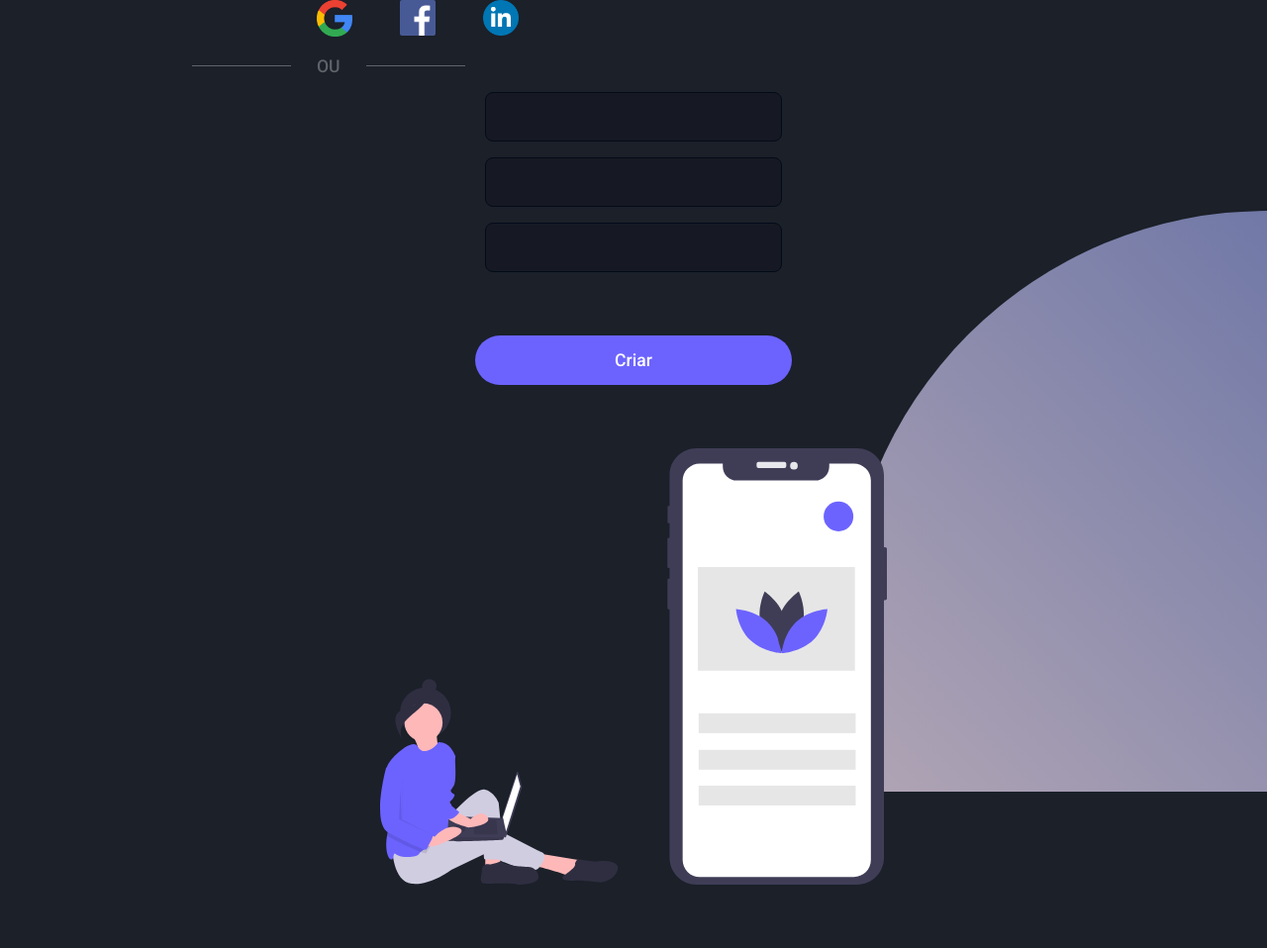
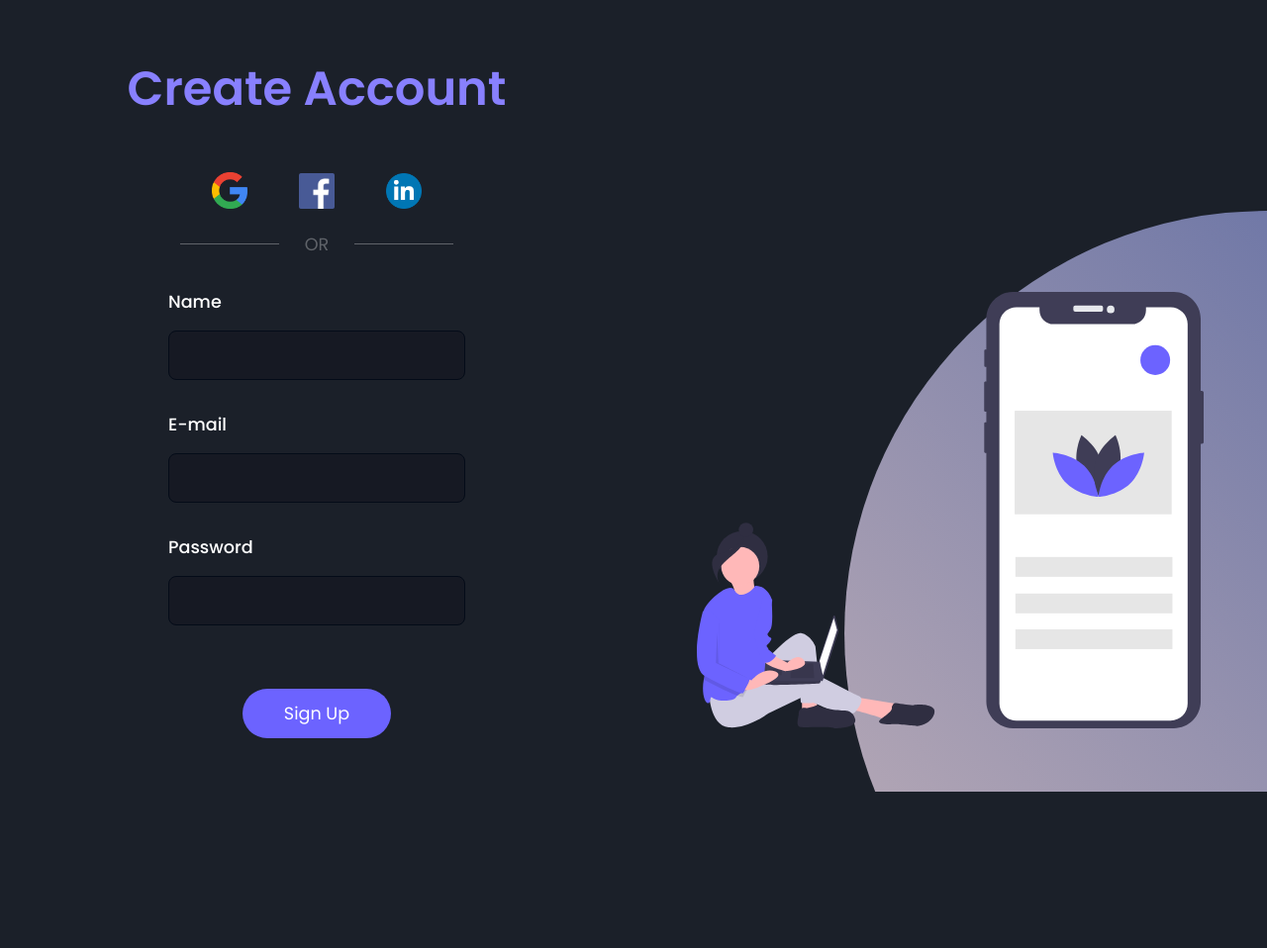
Before and after one commit to Gustavoddr/Cadastros, a plain HTML site: page index.html in a window 1280 px wide. Shown: the whole page at 99% size. After the commit the page ends 800 px from the top, so only its background shows below. Drawn offline with Linux system fonts and the light colour scheme.

Commit message:
first commit

```diff
--- a/index.css
+++ b/index.css
@@ -1,69 +1,67 @@
-@import url('https://fonts.googleapis.com/css2?family=Roboto:wght@500&display=swap');
+@import url('https://fonts.googleapis.com/css2?family=Poppins:wght@100;200;300;400;500;600&display=swap');
 
 * {
+    margin: 0;
     padding: 0;
-    margin: 0;
+    border: 0;
     box-sizing: border-box;
-    border: 0;
-    font-family: 'Roboto', sans-serif;
+    font-family: "Poppins", sans-serif;
 }
 
 body {
     background: #1B2029;
     color: white;
+    font-weight: 500;
     display: flex;
-    justify-content: center;
-    align-items: center;
-    min-width: 100vh;
     min-height: 100vh;
+    min-width: 100vw;
 }
 
-.main {
-    width: 50vh;
+main {
+    width: 50vw;
     display: flex;
+    flex-direction: column;
     align-items: center;
     justify-content: center;
-
 }
 
-.main h1 {
+main h1 {
     color: #8880FE;
     font-size: 3rem;
     margin-bottom: 3rem;
     text-align: center;
 }
 
-main .midias-sociais {
+main.social-media {
     display: flex;
     align-content: center;
-
 }
 
-main .midias-sociais a {
+main .social-media a {
     text-decoration: none;
 }
 
-main .midias-sociais img {
+main .social-media img {
     width: 36px;
     margin-left: 3rem;
 }
 
-main .midias-sociais a:first-child img {
+main .social-media a:first-child img {
     margin-left: 0;
 }
 
-main .alternativo {
+main .alternative {
     margin-top: 1rem;
 }
 
-main .alternativo span {
+main .alternative span {
     font-size: 1.1rem;
     font-weight: 400;
     color: rgba(255, 255, 255, 0.3);
     position: relative;
 }
 
-main .alternativo span::before, main .alternativo span::after {
+main .alternative span::before, main .alternative span::after {
     position: absolute;
     content: '';
     height: 1px;
@@ -73,7 +71,7 @@ main .alternativo span::before, main .alternativo span::after {
     background: rgba(255, 255, 255, 0.3);
 }
 
-main .alternativo span::after {
+main .alternative span::after {
     left: 50px;
 }
 
@@ -134,7 +132,7 @@ section.images img {
     width: 100%;
 }
 
-section.images .circulo {
+section.images .circle {
     position: absolute;
     height: 100%;
     width: 100%;
@@ -150,7 +148,7 @@ section.images .circulo {
         width: 110%;
     }
 
-    section.images .circulo {
+    section.images .circle {
         clip-path: circle(35% at right 80%);
     }
 }
@@ -171,7 +169,7 @@ section.images .circulo {
         font-size: 2rem;
     }
 
-    main .alternativo span {
+    main .alternative span {
         font-size: 0.8rem;
     }
 
--- a/index.html
+++ b/index.html
@@ -1,56 +1,53 @@
 <!DOCTYPE html>
-<html lang="en">
+<html lang="pt-br">
 <head>
     <meta charset="UTF-8">
     <meta http-equiv="X-UA-Compatible" content="IE=edge">
     <meta name="viewport" content="width=device-width, initial-scale=1.0">
-    <title>Create-Account</title>
+    <title>Sign Up Form</title>
     <link rel="stylesheet" href="index.css">
 </head>
 <body>
     <main>
-        <h1></h1>
-
-        <div class="midias-sociais">
+        <h1>Create Account</h1>
+        <div class="social-media">
             <a href="#">
                 <img src="imagens/google.png" alt="Google">
             </a>
-
             <a href="#">
                 <img src="imagens/facebook.png" alt="Facebook">
             </a>
-
             <a href="#">
-                <img src="imagens/linkedin.png" alt="linkedin">
+                <img src="imagens/linkedin.png" alt="Linkedin">
             </a>
         </div>
 
-        <div class="alternativo">
-            <span>
-                OU
-            </span>
+        <div class="alternative">
+            <span>OR</span>
         </div>
 
         <form action="">
             <label for="name">
+                <span>Name</span>
                 <input type="text" id="name" name="name">
             </label>
 
             <label for="email">
+                <span>E-mail</span>
                 <input type="email" id="email" name="email">
             </label>
 
             <label for="password">
+                <span>Password</span>
                 <input type="password" id="password" name="password">
             </label>
 
-            <input type="submit" value="Criar">
+            <input type="submit" value="Sign Up" id="button">
         </form>
-
-        <section class="images">
-            <img src="imagens/mobile.svg" alt="mobile">
-            <div class="circulo"></div>
-        </section>
     </main>
+    <section class="images">
+        <img src="imagens/mobile.svg" alt="Mobile">
+        <div class="circle"></div>
+    </section>
 </body>
 </html>
```
